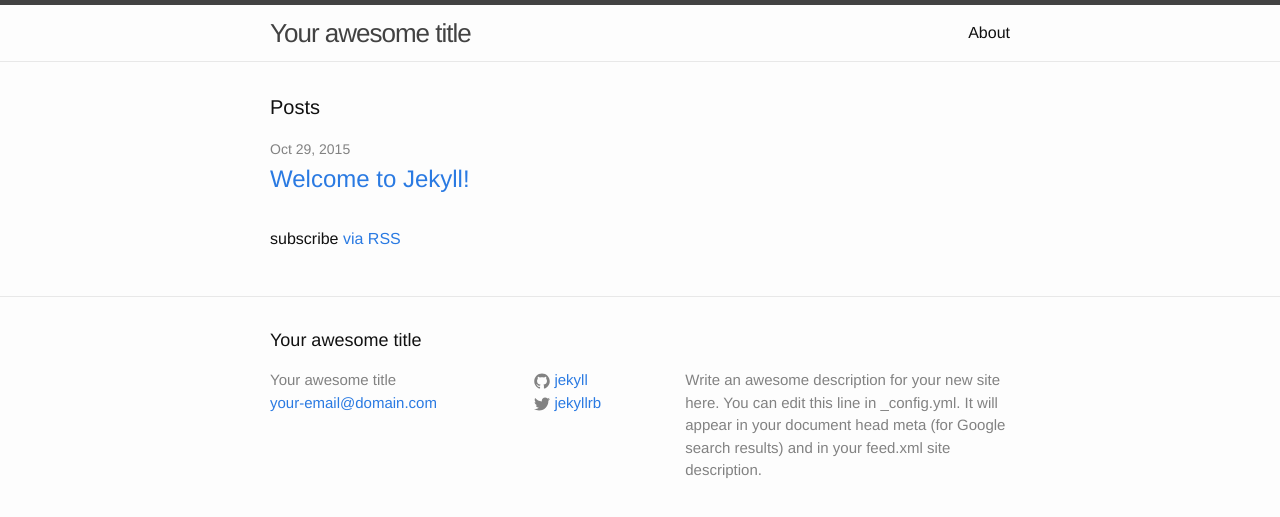
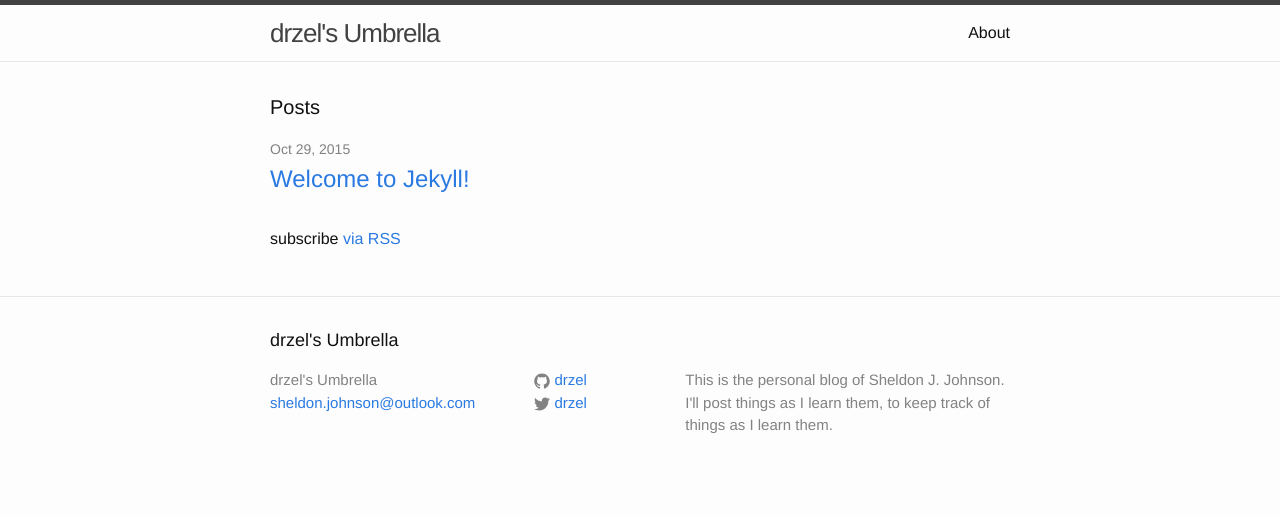
Before and after one commit to drzel/blog, a Jekyll site: the page built from index.html, in a window 1280 px wide. Shown: the top 517 px of the page. Built offline with Jekyll 4.4.1, drawn with Linux system fonts in a browser that asks for light colours.

Commit message:
update config file

```diff
--- a/_config.yml
+++ b/_config.yml
@@ -6,16 +6,15 @@
 # 'jekyll serve'. If you change this file, please restart the server process.
 
 # Site settings
-title: Your awesome title
-email: your-email@domain.com
+title: drzel's Umbrella
+email: sheldon.johnson@outlook.com
 description: > # this means to ignore newlines until "baseurl:"
-  Write an awesome description for your new site here. You can edit this
-  line in _config.yml. It will appear in your document head meta (for
-  Google search results) and in your feed.xml site description.
+  This is the personal blog of Sheldon J. Johnson. I'll post things
+  as I learn them, to keep track of things as I learn them.
 baseurl: "" # the subpath of your site, e.g. /blog
-url: "http://yourdomain.com" # the base hostname & protocol for your site
-twitter_username: jekyllrb
-github_username:  jekyll
+url: "http://drzel.github.com/blog" # the base hostname & protocol for your site
+twitter_username: drzel
+github_username:  drzel
 
 # Build settings
 markdown: kramdown
```
